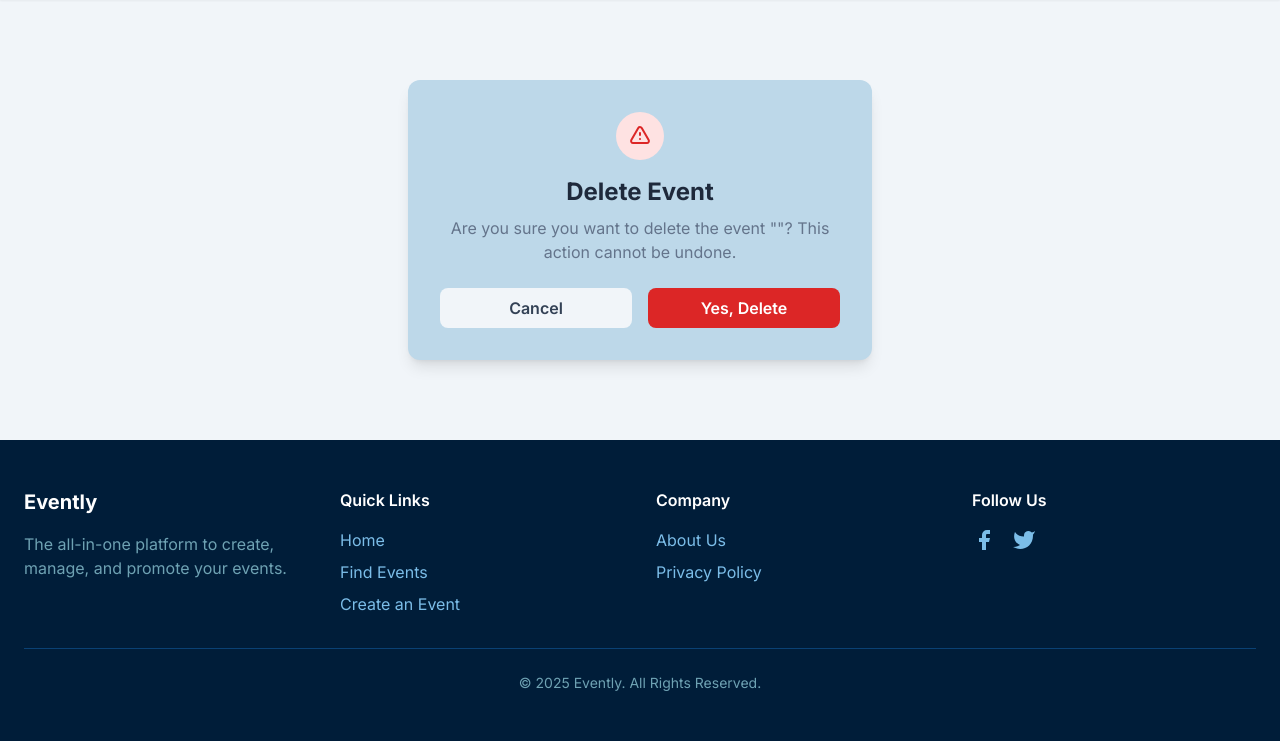
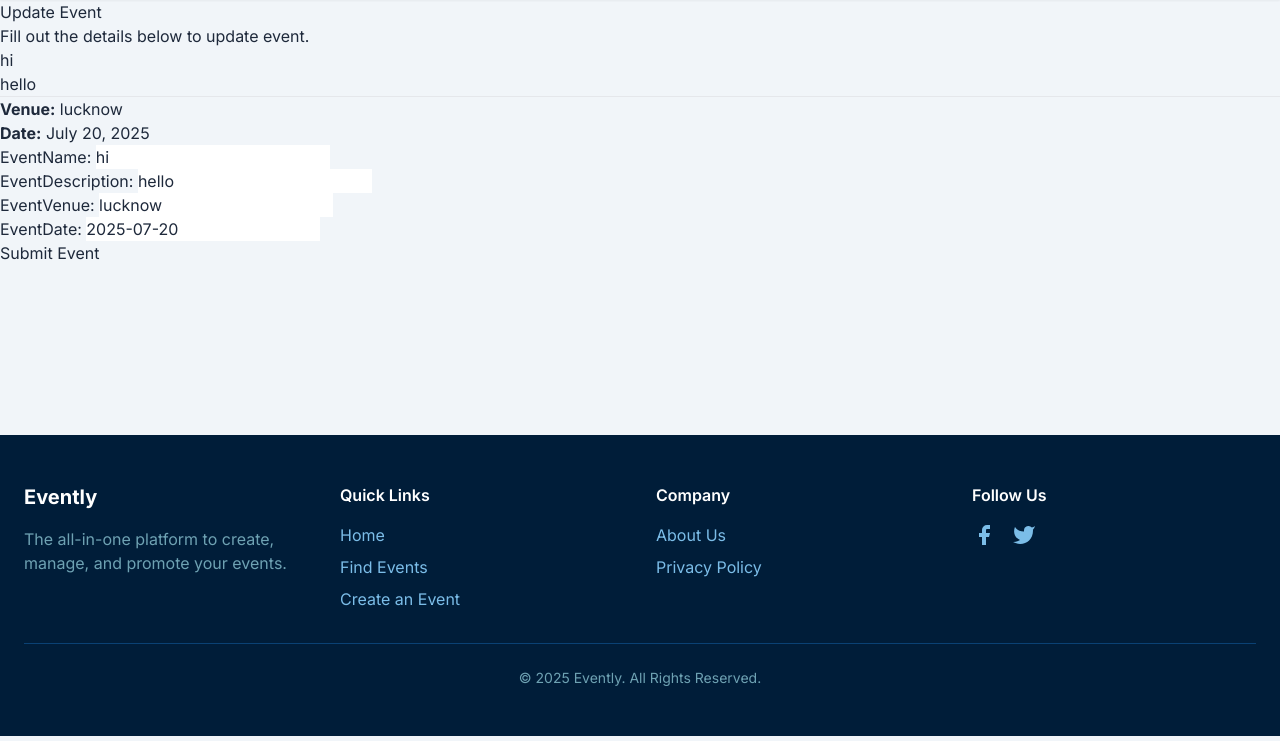
Before and after one commit to pycoderabhishek/taskmanagementsystem, a Django app: page /EventUpdationForm/18/ in a window 1280 px wide. Shown: the part 64-805 px from the top of the page. Run offline with Django 5.2, Linux system fonts and the light colour scheme; data comes from the database, SQL or seed files in the repository; some libraries are stand-ins or nearby versions.

Commit message:
Updated Html files to be applied over in css

```diff
--- a/frontend/templates/eventupdateform.html
+++ b/frontend/templates/eventupdateform.html
@@ -1,25 +1,23 @@
 {% extends 'base.html' %}
 {% block title %}Confirm Delete{% endblock %}
+<!-- Harshit apply css over this html file like in createevents.html -->
+{% block content %}
+<div class="form-container">
+    <h2>Update Event</h2>
+    <p>Fill out the details below to update event.</p>
+    <div class="event-card">
+            <h3>{{ event.EventName }}</h3>
+            <p class="description">{{ event.EventDescription }}</p>
+            <hr>
+            <p><strong>Venue:</strong> {{ event.EventVenue }}</p>
+            <p><strong>Date:</strong> {{ event.EventDate }}</p>
+    </div>
 
-{% block content %}
-<div class="py-20">
-    <div class="max-w-lg mx-auto px-6">
-        <div class="bg-[#BDD8E9] rounded-xl shadow-lg p-8 text-center">
-            <div class="mx-auto flex items-center justify-center h-12 w-12 rounded-full bg-red-100 mb-4">
-                <svg class="h-6 w-6 text-red-600" xmlns="http://www.w3.org/2000/svg" fill="none" viewBox="0 0 24 24" stroke="currentColor" aria-hidden="true">
-                    <path stroke-linecap="round" stroke-linejoin="round" stroke-width="2" d="M12 9v2m0 4h.01m-6.938 4h13.856c1.54 0 2.502-1.667 1.732-3L13.732 4c-.77-1.333-2.694-1.333-3.464 0L3.34 16c-.77 1.333.192 3 1.732 3z" />
-                </svg>
-            </div>
-            <h2 class="text-2xl font-bold text-slate-800">Delete Event</h2>
-            <p class="text-slate-500 mt-2">Are you sure you want to delete the event "{{ event.name }}"? This action cannot be undone.</p>
-            <form method="post" class="mt-6">
-                {% csrf_token %}
-                <div class="flex gap-4">
-                    <a href="{% url 'homepage' %}" class="flex-1 text-center bg-slate-100 text-slate-700 font-semibold py-2 px-4 rounded-lg hover:bg-slate-200 transition">Cancel</a>
-                    <button type="submit" class="flex-1 text-center bg-red-600 text-white font-semibold py-2 px-4 rounded-lg hover:bg-red-700 transition">Yes, Delete</button>
-                </div>
-            </form>
-        </div>
-    </div>
+    <form action="{% url 'UpdateForm' event.id %}" method="post">
+        {% csrf_token %}
+        {{ form.as_p }}
+        <button type="submit" class="button-primary">Submit Event</button>
+    </form>
 </div>
+
 {% endblock %}
--- a/frontend/templates/homepage.html
+++ b/frontend/templates/homepage.html
@@ -25,11 +25,11 @@
                 <img src="https://placehold.co/600x400/0A4174/FFFFFF?text={{ event.category|slice:':1'|upper }}" alt="{{ event.name }}" class="w-full h-48 object-cover">
                 <div class="p-6 flex-grow flex flex-col">
                     <span class="text-sm text-[#0A4174] font-semibold">{{ event.category|default:"General" }}</span>
-                    <h3 class="text-xl font-bold mt-2 mb-2 text-slate-800">{{ event.name }}</h3>
-                    <p class="text-slate-500 text-sm mb-4 flex-grow">{{ event.description }}</p>
+                    <h3 class="text-xl font-bold mt-2 mb-2 text-slate-800">{{ event.EventName }}</h3>
+                    <p class="text-slate-500 text-sm mb-4 flex-grow">{{ event.EventDescription }}</p>
                     <div class="flex items-center text-sm text-slate-500 mb-4">
                         <svg xmlns="http://www.w3.org/2000/svg" width="24" height="24" viewBox="0 0 24" fill="none" stroke="currentColor" stroke-width="2" stroke-linecap="round" stroke-linejoin="round" class="w-4 h-4 mr-2"><rect x="3" y="4" width="18" height="18" rx="2" ry="2"></rect><line x1="16" y1="2" x2="16" y2="6"></line><line x1="8" y1="2" x2="8" y2="6"></line><line x1="3" y1="10" x2="21" y2="10"></line></svg>
-                        <span>{{ event.date|date:"F j, Y" }}</span>
+                        <span>{{ event.EventDate }}</span>
                     </div>
                     <div class="mt-auto pt-4 border-t border-slate-100 flex gap-3">
                         <a href="{% url 'UpdateForm' event.pk %}" class="flex-1 text-center bg-[#4E8EA2] text-white font-semibold py-2 px-4 rounded-lg hover:bg-[#49769F] transition">Update</a>
```
